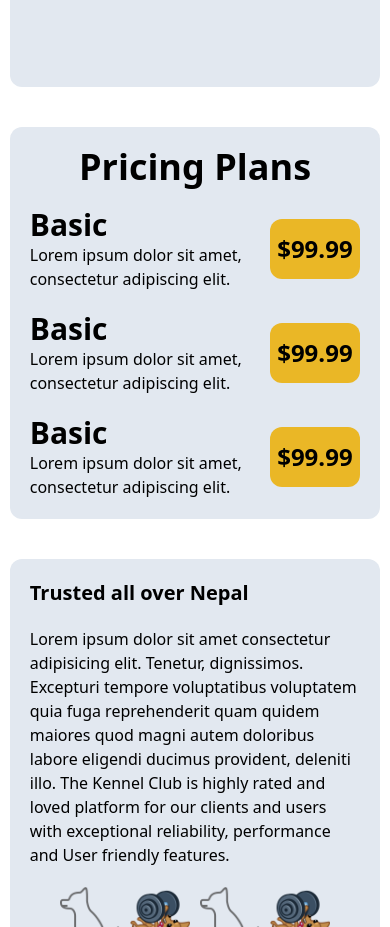
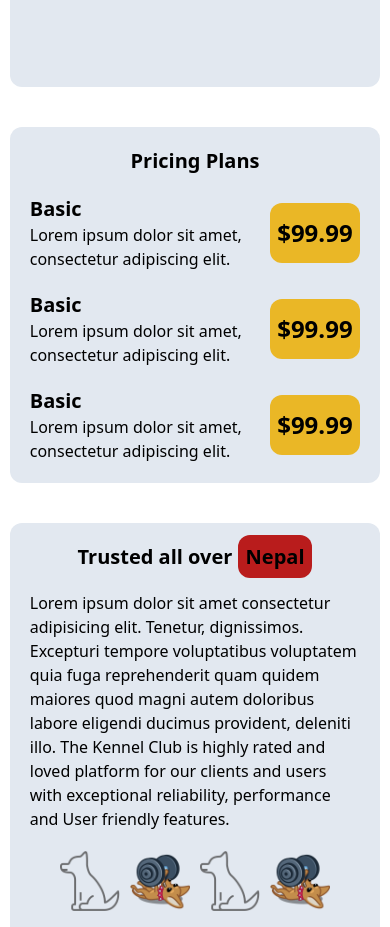
Before and after one commit to Manjil00/TheKennelClub, a React (Vite) app: page / in a window 390 px wide. Shown: the part 3425-4352 px from the top of the page. Built offline with nearby package versions, Linux system fonts and the light colour scheme; a web font is replaced by a local one.

Commit message:
responsive

```diff
--- a/src/components/PricingsMobile.jsx
+++ b/src/components/PricingsMobile.jsx
@@ -3,14 +3,14 @@ import React from 'react'
 const PricingsMobile = () => {
 return (
     <div className='main w-full h-auto mt-10 flex justify-center items-center text-black`'>
-        <div className="section w-[95%] h-auto bg-slate-200 rounded-xl p-5 flex flex-col justify-center items-center gap-5">
+        <div className="section w-[95%] h-auto bg-slate-200 rounded-xl p-5 flex flex-col justify-between items-center gap-5">
 
-            <h1 className="privingplans text-4xl font-bold">Pricing Plans</h1>
+            <h1 className="privingplans  text-xl font-bold">Pricing Plans</h1>
 
 
             <div className="MPricing1 flex justify-between items-center ">
                 <div className="left w-[80%]">
-                    <h1 className="text-3xl font-bold ">Basic</h1>
+                    <h1 className="text-xl font-bold ">Basic</h1>
                     <p className="text-base ">Lorem ipsum dolor sit amet, consectetur adipiscing elit.</p>
                 </div>
             <div className="price w-[100px] h-[60px] bg-productyellow rounded-xl flex justify-center items-center">
@@ -20,7 +20,7 @@ return (
 
             <div className="MPricing2 flex justify-between items-center">
                 <div className="left w-[80%]">
-                    <h1 className="text-3xl font-bold ">Basic</h1>
+                    <h1 className="text-xl font-bold ">Basic</h1>
                     <p className="text-base ">Lorem ipsum dolor sit amet, consectetur adipiscing elit.</p>
                 </div>
             <div className="price w-[100px] h-[60px] bg-productyellow rounded-xl flex justify-center items-center">
@@ -30,7 +30,7 @@ return (
 
             <div className="MPricing3 flex justify-between items-center">
                 <div className="left w-[80%]">
-                    <h1 className="text-3xl font-bold ">Basic</h1>
+                    <h1 className="text-xl font-bold ">Basic</h1>
                     <p className="text-base">Lorem ipsum dolor sit amet, consectetur adipiscing elit.</p>
                 </div>
             <div className="price w-[100px] h-[60px] bg-productyellow rounded-xl flex justify-center items-center">
--- a/src/components/Trusted.jsx
+++ b/src/components/Trusted.jsx
@@ -6,7 +6,7 @@ return (
     <div className=' bg-slate-200 p-5 rounded-xl w-[95%] h-auto flex flex-col md:flex-row justify-center items-center gap-5'>
 
     <div className="flex1 w-full md:w-[50%]">
-    <h1 className="ttile font-sans font-semibold text-xl md:text-4xl">Trusted all over Nepal</h1>
+    <h1 className="ttile font-sans font-bold text-xl md:text-3xl text-center">Trusted all over <span className='p-2 bg-red-700 rounded-xl'>Nepal </span></h1>
     <h2 className="trusted mt-5 text-base"> Lorem ipsum dolor sit amet consectetur adipisicing elit. Tenetur, dignissimos. Excepturi tempore voluptatibus voluptatem quia fuga reprehenderit quam quidem maiores quod magni autem doloribus labore eligendi ducimus provident, deleniti illo. The Kennel Club is highly rated and loved platform for our clients and users with exceptional reliability, performance and User friendly features.</h2>
 
     <div className="img flex justify-evenly items-center p-5 ">
```
